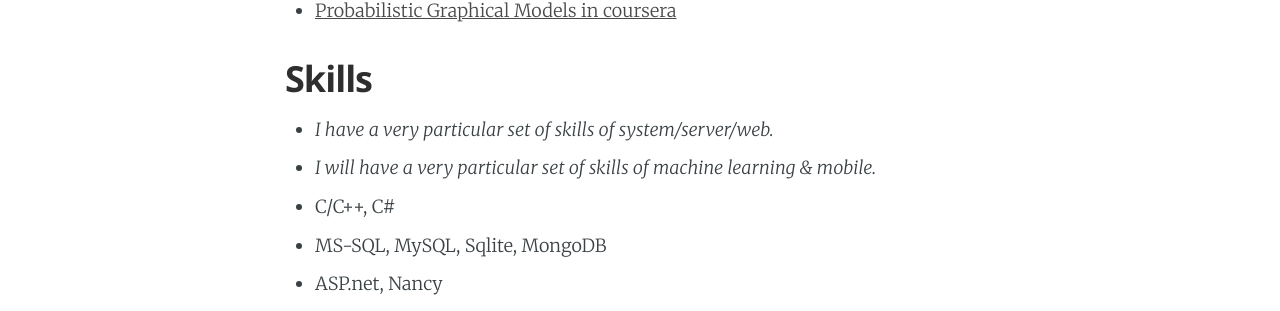
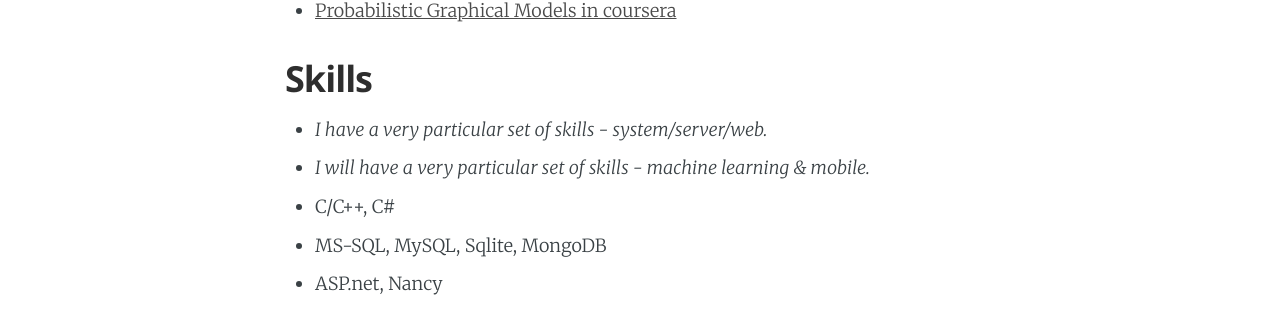
Before and after one commit to hyunjong-lee/hyunjong-lee-prev.github.io, a Jekyll site: the page built from about.markdown, in a window 1280 px wide. Shown: the part 1107-1418 px from the top of the page. Built offline with Jekyll 4.4.1, drawn with Linux system fonts in a browser that asks for light colours; Markdown is read by kramdown in place of the engine named in the settings.

Commit message:
go
just go!

```diff
--- a/about.markdown
+++ b/about.markdown
@@ -37,8 +37,8 @@ title: About
 
 ## Skills
 
-* *I have a very particular set of skills of system/server/web.*
-* *I will have a very particular set of skills of machine learning & mobile.*
+* *I have a very particular set of skills - system/server/web.*
+* *I will have a very particular set of skills - machine learning & mobile.*
 * C/C++, C#
 * MS-SQL, MySQL, Sqlite, MongoDB
 * ASP.net, Nancy
```
